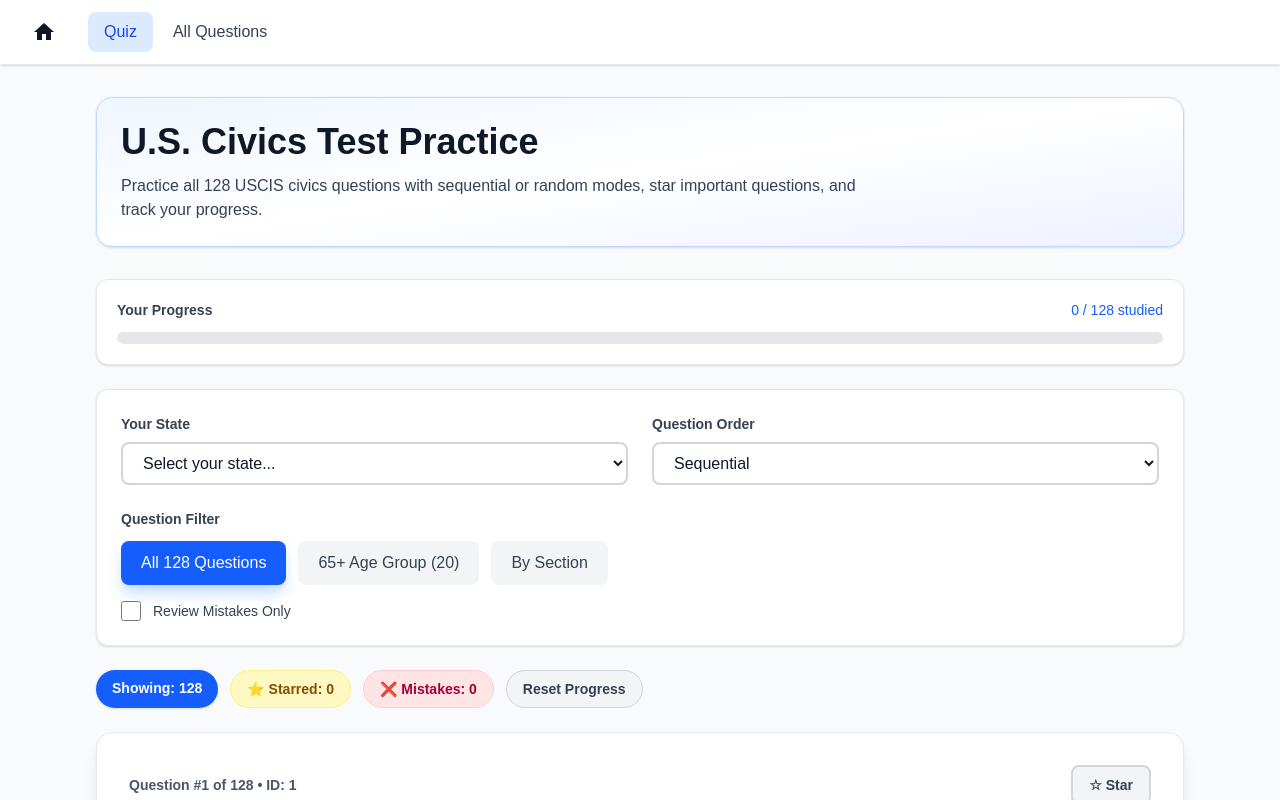
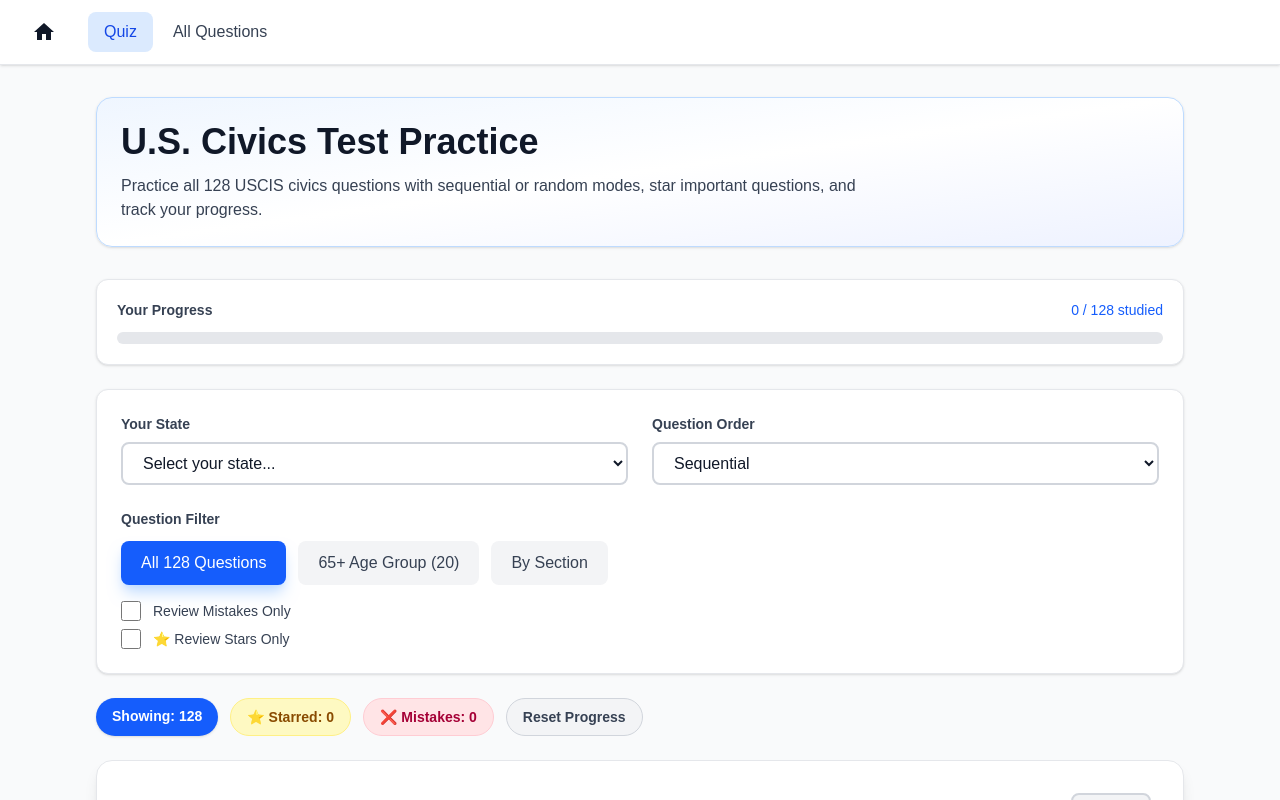
Before and after one commit to jtambe/jtambe.github.io, a Next.js app: page /civics in a window 1280 px wide. Shown: the top 800 px of the page. Built offline with nearby package versions, Linux system fonts and the light colour scheme.

Commit message:
added review mistakes + star functionality

```diff
--- a/src/app/civics/civics-quiz.tsx
+++ b/src/app/civics/civics-quiz.tsx
@@ -37,6 +37,7 @@
     const [studied, setStudied] = useState<number[]>([]);
     const [revealed, setRevealed] = useState(false);
     const [reviewMistakesOnly, setReviewMistakesOnly] = useState(false);
+    const [reviewStarsOnly, setReviewStarsOnly] = useState(false);
     const [userState, setUserState] = useState<string>("");
 
     useEffect(() => {
@@ -92,12 +93,15 @@
             selected = selected.filter((q) => q.subsection === activeSubsection);
         }
 
-        if (reviewMistakesOnly) {
-            selected = selected.filter((q) => mistakes.includes(q.id));
+        if (reviewMistakesOnly || reviewStarsOnly) {
+            selected = selected.filter((q) =>
+                (reviewMistakesOnly && mistakes.includes(q.id)) ||
+                (reviewStarsOnly && stars.includes(q.id))
+            );
         }
 
         return selected;
-    }, [activeSection, activeSubsection, questionFilter, mistakes, orderedBase, reviewMistakesOnly]);
+    }, [activeSection, activeSubsection, questionFilter, mistakes, stars, orderedBase, reviewMistakesOnly, reviewStarsOnly]);
 
     const totalQuestions = questionFilter === "65plus" ? 20 : 128;
     const studiedCount = studied.filter((id) =>
@@ -108,7 +112,7 @@
     useEffect(() => {
         setIndex(0);
         setRevealed(false);
-    }, [questionFilter, activeSection, activeSubsection, mode, reviewMistakesOnly]);
+    }, [questionFilter, activeSection, activeSubsection, mode, reviewMistakesOnly, reviewStarsOnly]);
 
     const current = filtered[index] ?? null;
     const currentAnswers = current ? getAnswersForQuestion(current, userState) : [];
@@ -333,6 +337,20 @@
                     />
                     <label htmlFor="review-mistakes" className="text-sm font-medium text-gray-700">
                         Review Mistakes Only
+                    </label>
+                </div>
+
+                {/* Review Stars Toggle */}
+                <div className="mt-2 flex items-center gap-3">
+                    <input
+                        type="checkbox"
+                        id="review-stars"
+                        checked={reviewStarsOnly}
+                        onChange={(e) => setReviewStarsOnly(e.target.checked)}
+                        className="h-5 w-5 rounded border-gray-300 text-yellow-500 focus:ring-2 focus:ring-yellow-400"
+                    />
+                    <label htmlFor="review-stars" className="text-sm font-medium text-gray-700">
+                        ⭐ Review Stars Only
                     </label>
                 </div>
             </div>
```
